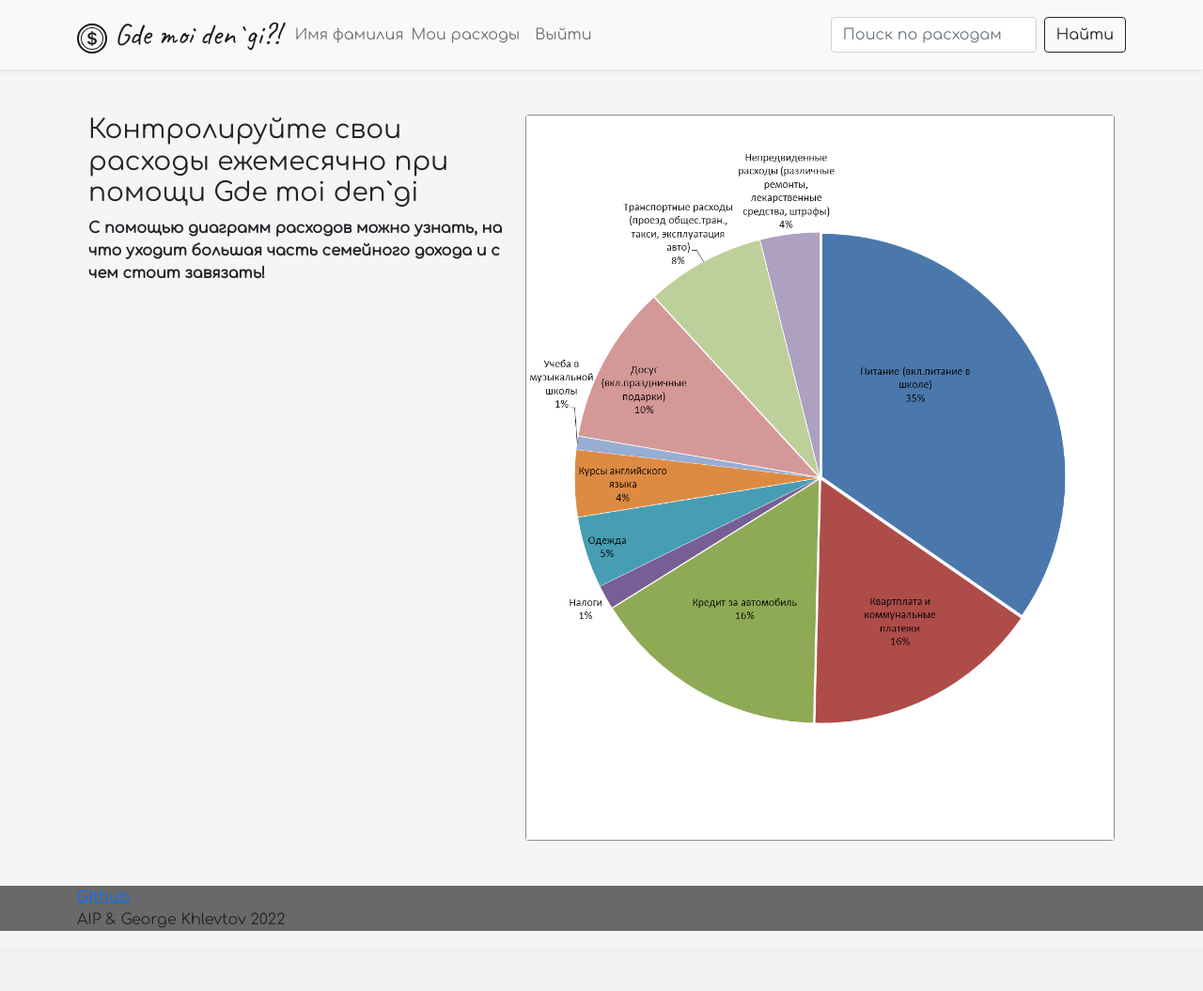
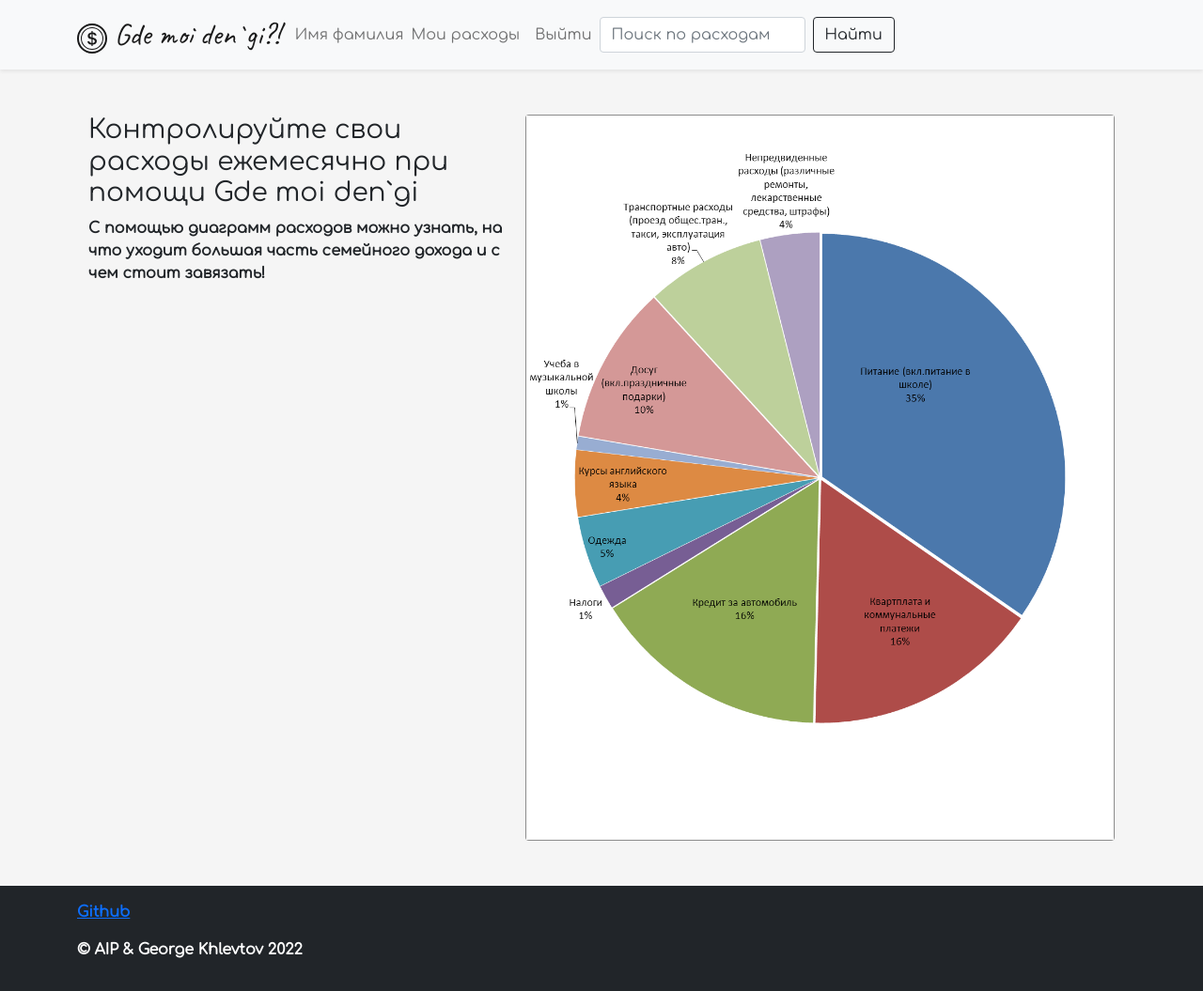
Before and after one commit to gkhlevtov/AIP-CostControl-Project, a Flask app: page / in a window 1280 px wide. Shown: the whole page at 94% size. Before the commit the page ends 991 px from the top, so only its background shows below. Run offline with Flask 2, Linux system fonts and the light colour scheme.

Commit message:
Edit CSS and footer

```diff
--- a/static/style.css
+++ b/static/style.css
@@ -24,5 +24,7 @@ img {
 }
 
 footer {
-    background-color: dimgray;
+    background-color: #212529;
+    color: white;
+    padding: 16px;
 }
--- a/templates/base.html
+++ b/templates/base.html
@@ -7,7 +7,7 @@
           rel="stylesheet"
           integrity="sha384-1BmE4kWBq78iYhFldvKuhfTAU6auU8tT94WrHftjDbrCEXSU1oBoqyl2QvZ6jIW3"
           crossorigin="anonymous">
-    <link rel="stylesheet" href="{{ url_for('static', filename='style.css')}}">
+    <link rel="stylesheet" href="{{ url_for('static', filename='style.css') }}">
     <link rel="preconnect" href="https://fonts.googleapis.com">
     <link rel="preconnect" href="https://fonts.gstatic.com" crossorigin>
     <link href="https://fonts.googleapis.com/css2?family=Comfortaa&display=swap" rel="stylesheet">
@@ -28,11 +28,18 @@
 </main>
 <footer>
     <div class="container">
-        <a href="https://github.com/gkhlevtov">
-            Github
-        </a>
         <p>
-            AIP & George Khlevtov 2022
+            <b>
+                <a href="https://github.com/gkhlevtov/AIP-CostControl-Project">
+                    Github
+                </a>
+            </b>
+        </p>
+        <p></p>
+        <p>
+            <b>
+                &copy; AIP & George Khlevtov 2022
+            </b>
         </p>
 
     </div>
--- a/templates/navbar.html
+++ b/templates/navbar.html
@@ -13,6 +13,7 @@
                 aria-controls="navbarNav" aria-expanded="false" aria-label="Открыть меню">
             <span class="navbar-toggler-icon"></span>
         </button>
+
         <div class="navbar-collapse collapse" id="navbarNav" style="">
             <span class="navbar-text">
                 Имя фамилия
@@ -24,9 +25,7 @@
                 <li class="nav-item">
                     <a class="nav-link" href="#">Выйти</a>
                 </li>
-
             </ul>
-            </div>
             <form class="d-flex" action={{ url_for('search') }}>
                 <input class="form-control me-2" type="search" placeholder="Поиск по расходам"
                        aria-label="Search"
@@ -34,4 +33,5 @@
                 <button class="btn btn-outline-dark" type="submit">Найти</button>
             </form>
         </div>
+    </div>
 </nav>
```
Lines whose indentation alone changed are shown as unchanged.
